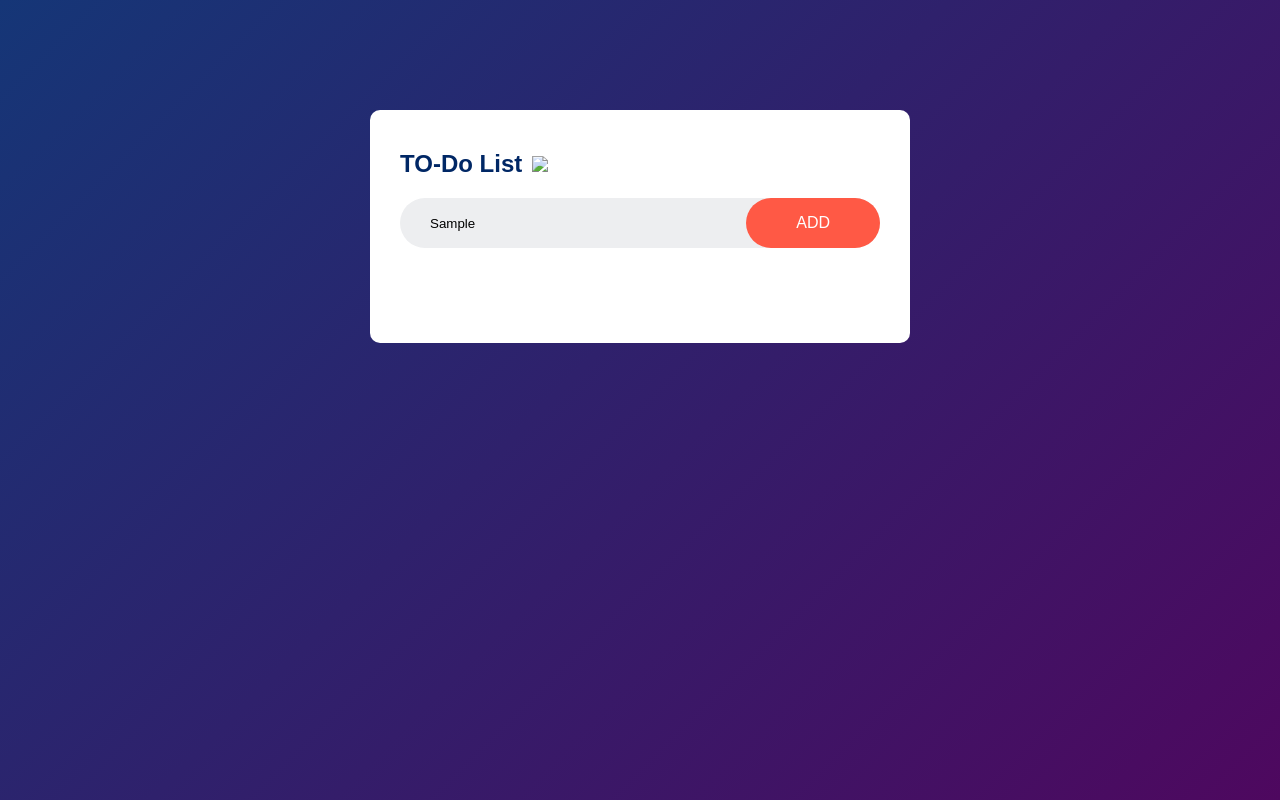
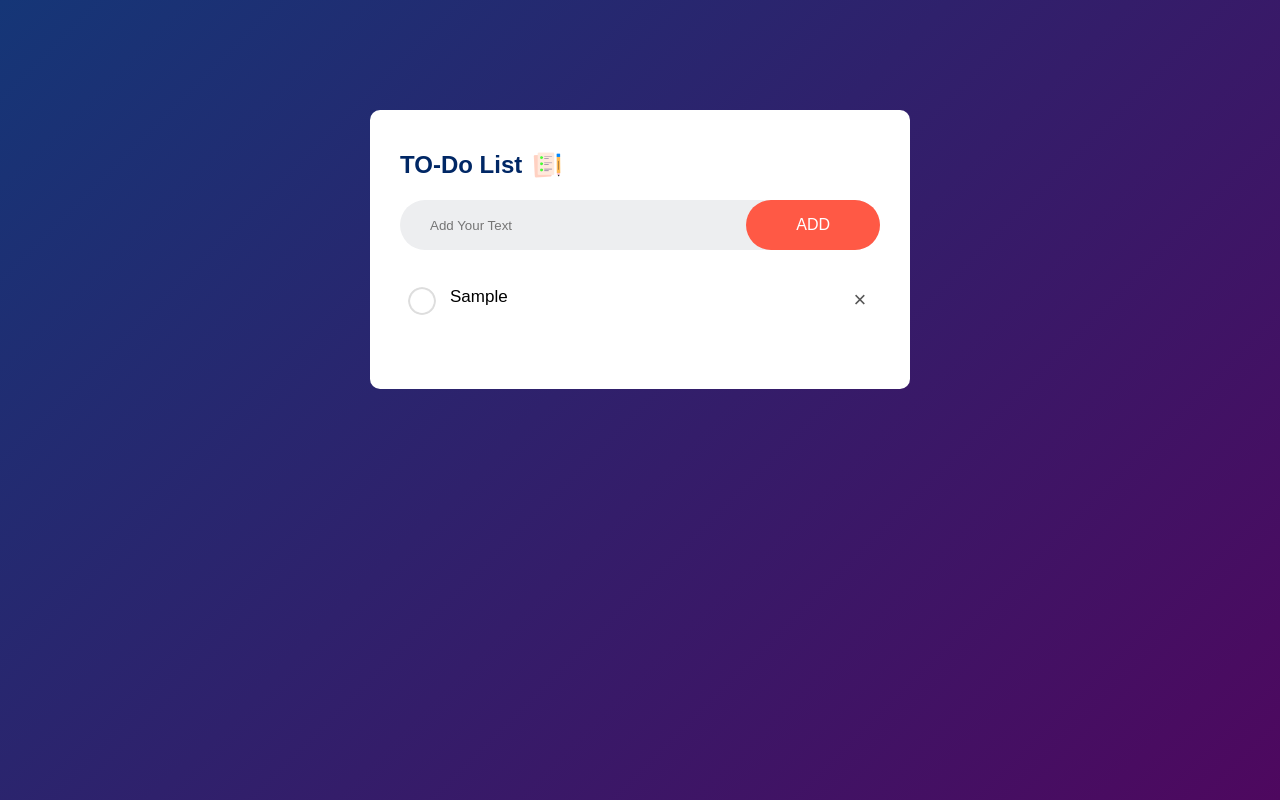
Before and after one commit to gowdham02/TO-DO-App, a plain HTML site: page index.html in a window 1280 px wide. Both pictures are taken after typing "Sample" into the empty fields and a click on the button "ADD". Drawn offline with Linux system fonts and the light colour scheme.

Commit message:
Completed

```diff
--- a/index.html
+++ b/index.html
@@ -13,7 +13,7 @@
             </h2>
             <div class="row">
                 <input type="text" id="input-box" placeholder="Add Your Text">
-                <button>ADD</button>
+                <button onclick="addtask()">ADD</button>
             </div>
                 <ul id="list-contailer">
                     <!--<li class="checked">Task 1</li>
--- a/script.js
+++ b/script.js
@@ -1 +1,37 @@
-hello
+const inputbox =  document.getElementById("input-box");
+const listcontainer =  document.getElementById("list-contailer");
+
+
+function addtask(){
+    if(inputbox.value===''){
+        alert("You Must Write Something");
+    }
+    else{
+        let li = document.createElement("li");
+        li.innerHTML = inputbox.value;
+        listcontainer.appendChild(li);
+        let span = document.createElement("span");
+        span.innerHTML = "\u00d7";
+        li.appendChild(span);
+    }
+    inputbox.value = ""
+    savedate();
+}
+listcontainer.addEventListener("click",function(e){
+if(e.target.tagName === "LI"){
+    e.target.classList.toggle("checked");
+    savedate();
+}
+else if(e.target.tagName === "SPAN"){
+    e.target.parentElement.remove();
+    savedate();
+}
+},false);
+
+function savedate(){
+    localStorage.setItem("data",listcontainer.innerHTML);
+}
+function showtask(){
+    listcontainer.innerHTML = localStorage.getItem("data");
+    }
+showtask();
--- a/style.css
+++ b/style.css
@@ -81,3 +81,18 @@ ul li.checked{
 ul li.checked::before{
     background-image: url(images/checked.png);
 }
+ul li span{
+    position: absolute;
+    right: 0;
+    top: 5px;
+    width: 40px;
+    height: 40px;
+    font-size: 22px;
+    color: #555;
+    line-height: 40px;
+    text-align: center;
+    border-radius: 50%;
+}
+ul li span:hover{
+    background:#edeef0 ;
+}
```
Also changed, not shown: images/checked.png (added), images/icon.png (added), images/unchecked.png (added).
